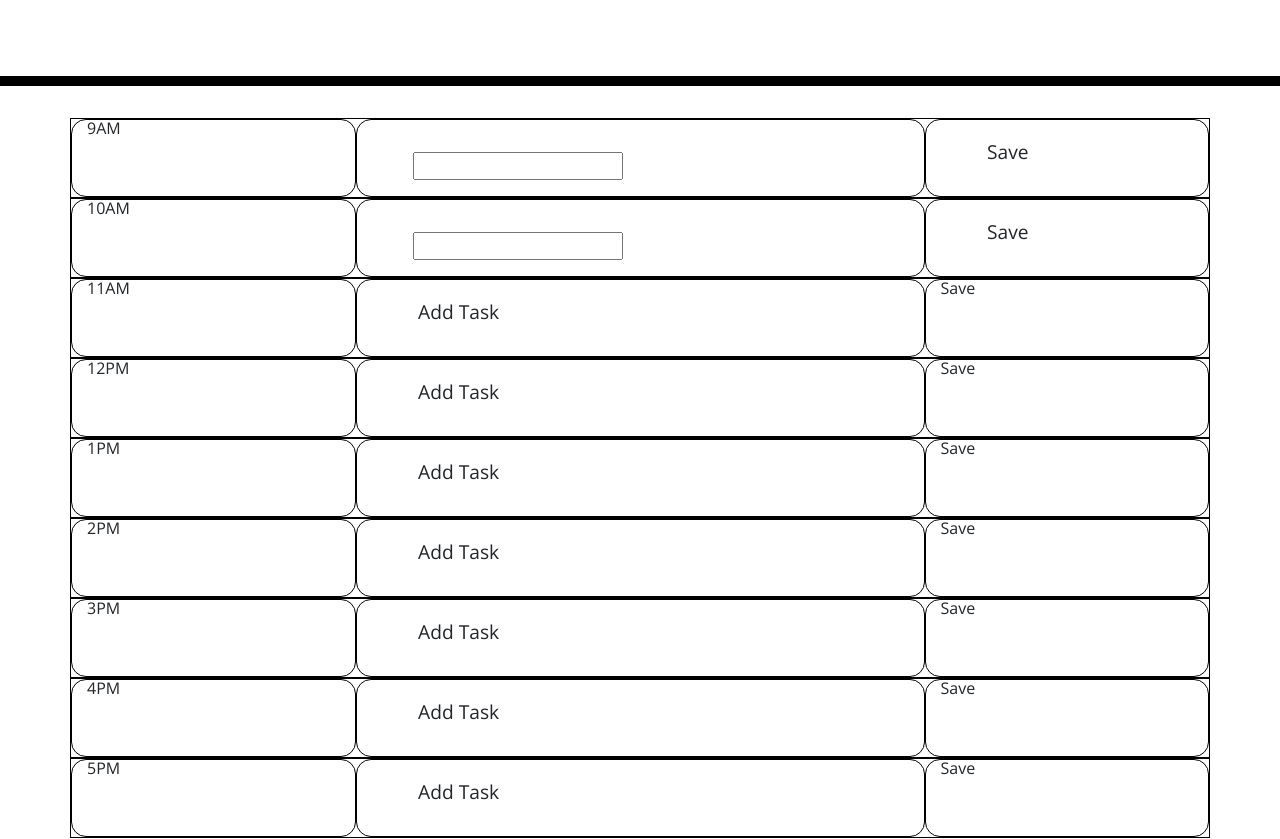
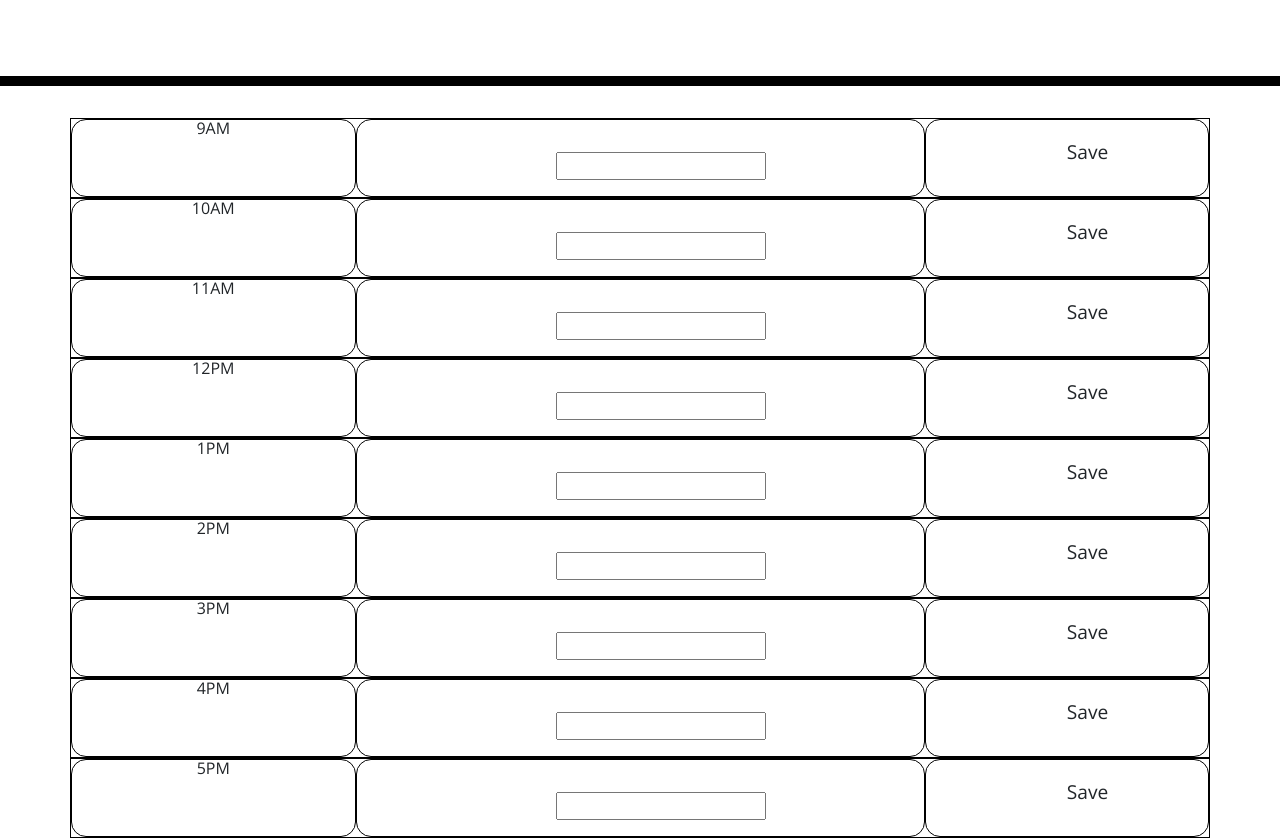
Before and after one commit to marymc13/work-day, a plain HTML site: page index.html in a window 1280 px wide. Shown: the part 290-1129 px from the top of the page. Drawn offline with nearby package versions, Linux system fonts and the light colour scheme.

Commit message:
saveTasks

```diff
--- a/index.html
+++ b/index.html
@@ -24,9 +24,6 @@
 
     </head>
 
-
-
-
   <body>
     <header class="jumbotron">
       <h1 class="display-3">Work Day Scheduler</h1>
@@ -34,15 +31,16 @@
       <p id="currentDay" class="lead"></p>
     </header>
     <div class="container">
+      <div class="time-block">
       <!-- Timeblocks go here -->
       <div class="row" data-hour="9">
         <div class="col">9AM</div>
         <div class="col-6 textarea">
           <label for="task"></label>
-          <input type="text" id="input">
+          <input type="text" id="9AM">
         </div>
         <div class="col">
-          <button class="btn" id="save" type="submit">Save</button>
+          <button class="btn" id="save" data-id="9AM" type="submit">Save</button>
         </div>
       </div>
 
@@ -50,62 +48,89 @@
         <div class="col">10AM</div>
         <div class="col-6 textarea">
           <label for="task"></label>
-          <input type="text" id="input">
+          <input type="text" id="10AM">
         </div>
         <div class="col">
-          <button class="btn" id="save" type="submit">Save</button>
+          <button class="btn" id="save"data-id="10AM" type="submit">Save</button>
         </div>
       </div>
 
       <div class="row" data-hour="11">
         <div class="col">11AM</div>
-        <div class="col-6">
-          <button class="btn" id="input" type="submit">Add Task</button>
+        <div class="col-6 textarea">
+        <label for="task"></label>
+          <input type="text" id="11AM">
         </div>
-        <div class="col" id="save">Save</div>
+        <div class="col">
+          <button class="btn" id="save" data-id="11AM" type="submit">Save</button>
+        </div>
       </div>
 
       <div class="row" data-hour="12">
         <div class="col">12PM</div>
-        <div class="col-6">
-          <button class="btn" id="input" type="submit">Add Task</button>
+        <div class="col-6 textarea">
+        <label for="task"></label>
+          <input type="text" id="12PM">
         </div>
-        <div class="col" id="save">Save</div>
+        <div class="col">
+          <button class="btn" id="save" data-id="12PM" type="submit">Save</button>
+        </div>
       </div>
+
       <div class="row" data-hour="1">
         <div class="col">1PM</div>
-        <div class="col-6">
-          <button class="btn" id="input" type="submit">Add Task</button>
+        <div class="col-6 textarea">
+        <label for="task"></label>
+          <input type="text" id="1PM">
         </div>
-        <div class="col" id="save">Save</div>
+        <div class="col">
+          <button class="btn" id="save" data-id="1PM" type="submit">Save</button>
+        </div>
       </div>
+
       <div class="row" data-hour="2">
         <div class="col">2PM</div>
-        <div class="col-6">
-          <button class="btn" id="input" type="submit">Add Task</button>
+        <div class="col-6 textarea">
+        <label for="task"></label>
+          <input type="text" id="2PM">
         </div>
-        <div class="col" id="save">Save</div>
+        <div class="col">
+          <button class="btn" id="save" data-id="2PM" type="submit">Save</button>
+        </div>
       </div>
+
       <div class="row" data-hour="3">
         <div class="col">3PM</div>
-        <div class="col-6">
-          <button class="btn" id="input" type="submit">Add Task</button>
+        <div class="col-6 textarea">
+        <label for="task"></label>
+          <input type="text" id="3PM">
         </div>
-        <div class="col" id="save">Save</div>
+        <div class="col">
+          <button class="btn" id="save" data-id="3PM" type="submit">Save</button>
+        </div>
       </div>
+
       <div class="row" data-hour="4">
         <div class="col">4PM</div>
-        <div class="col-6">
-          <button class="btn" id="input" type="submit">Add Task</button>
+        <div class="col-6 textarea">
+        <label for="task"></label>
+          <input type="text" id="4PM">
         </div>
-        <div class="col" id="save">Save</div>
+        <div class="col">
+          <button class="btn" id="save" data-id="4PM" type="submit">Save</button>
+        </div>
       </div>
+
       <div class="row" data-hour="5">
         <div class="col">5PM</div>
-        <div class="col-6">
-          <button class="btn" id="input" type="submit">Add Task</button>
+        <div class="col-6 textarea">
+        <label for="task"></label>
+          <input type="text" id="5PM">
         </div>
-        <div class="col" id="save">Save</div>
+        <div class="col">
+          <button class="btn" id="save" data-id="5PM" type="submit">Save</button>
+        </div>
+        </div>
       </div>
     </div>
 
--- a/script.js
+++ b/script.js
@@ -1,6 +1,6 @@
-tasks = [];
+                           tasks = [];
 var addButtonEl = document.querySelector("#input");
-let input;
+
 var hours = [9,10,11,12,1,2,3,4,5];
 //Add current date to the top of the page using momentjs
 const date = document.getElementById("date")
@@ -9,23 +9,38 @@ console.log(m.format("MMMM Do YYYY, hh:mm:ss A"));
 const NowMoment = moment();
 const eDate = document.getElementById('date');
  eDate.innerHTML = NowMoment.format("MMMM Do YYYY, hh:mm:ss A");
-//startTime (hh:mm A)
-//endTime (hh:mm A)
 
- //Add Button on task Section
+ //activate Save button
  $(document).ready(function(){
-    $(".btn").click(function(){
-      var addTask = document.querySelector("input");
-      console.log("addTask");
-      saveTasks();
+    $(".btn").click(function(e){
+      e.preventDefault()
+     var data = (e.target.getAttribute("data-id"));
+     console.log(data)
+      var input = document.querySelectorAll("input")
+     console.log(input)
+
+
+      for (var i = 0; i < input.length; i++){
+        if(data === input[i].getAttribute("id")){
+          localStorage.setItem(data, input[i].value);
+        }
+      }
+     //store data in local storage
     })
- })
-var saveTasks = function() {
-    localStorage.getItem("input", JSON.stringify(input));
+    localStorage.getItem("input");
+    });
+
+//color code columns based on past, present, future time
+function color(time) {
+  let i = updateTime;
+  let timeBlock = hours;
+
+if (timeBlock < i) {
+  return "future";
+} else if (timeBlock > i){
+  return "past";
+}else (timeBlock === i)
+  return "present";
 }
- //Make Task editable
 
-//activate Save button
-//store data in local storage
-//color code columns based on past, present, future time
 //scroll down feature
```
